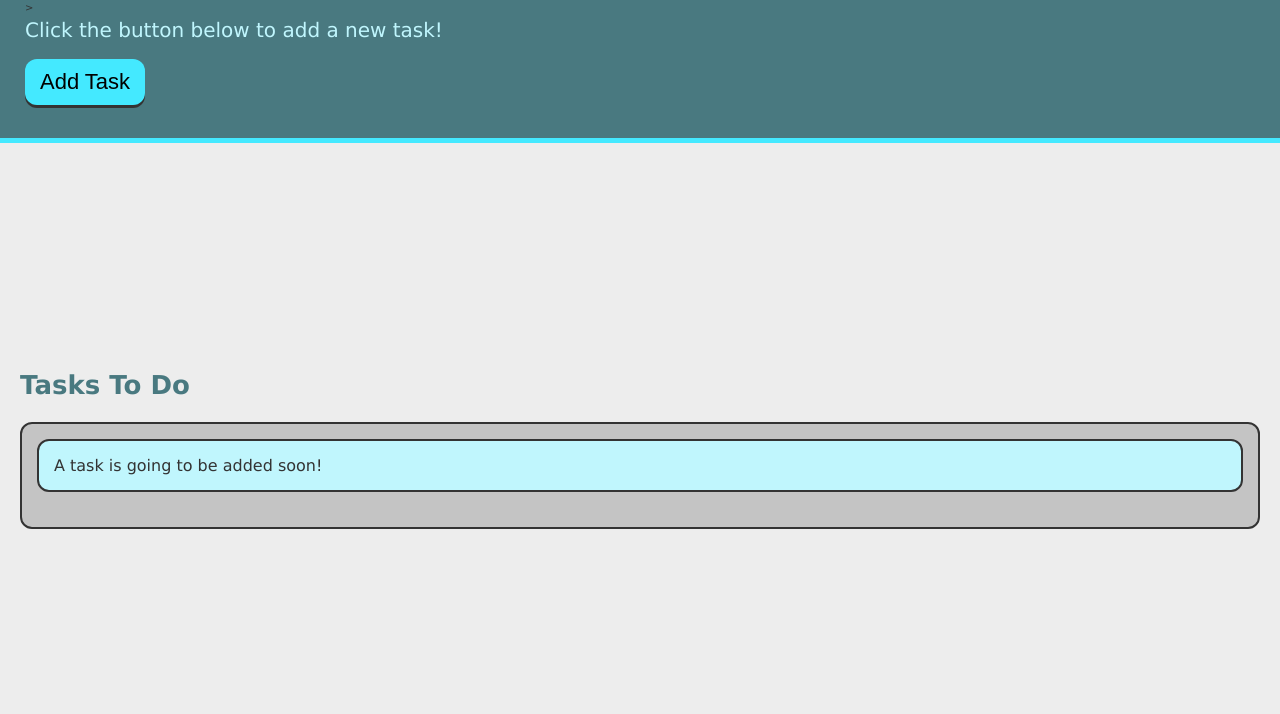
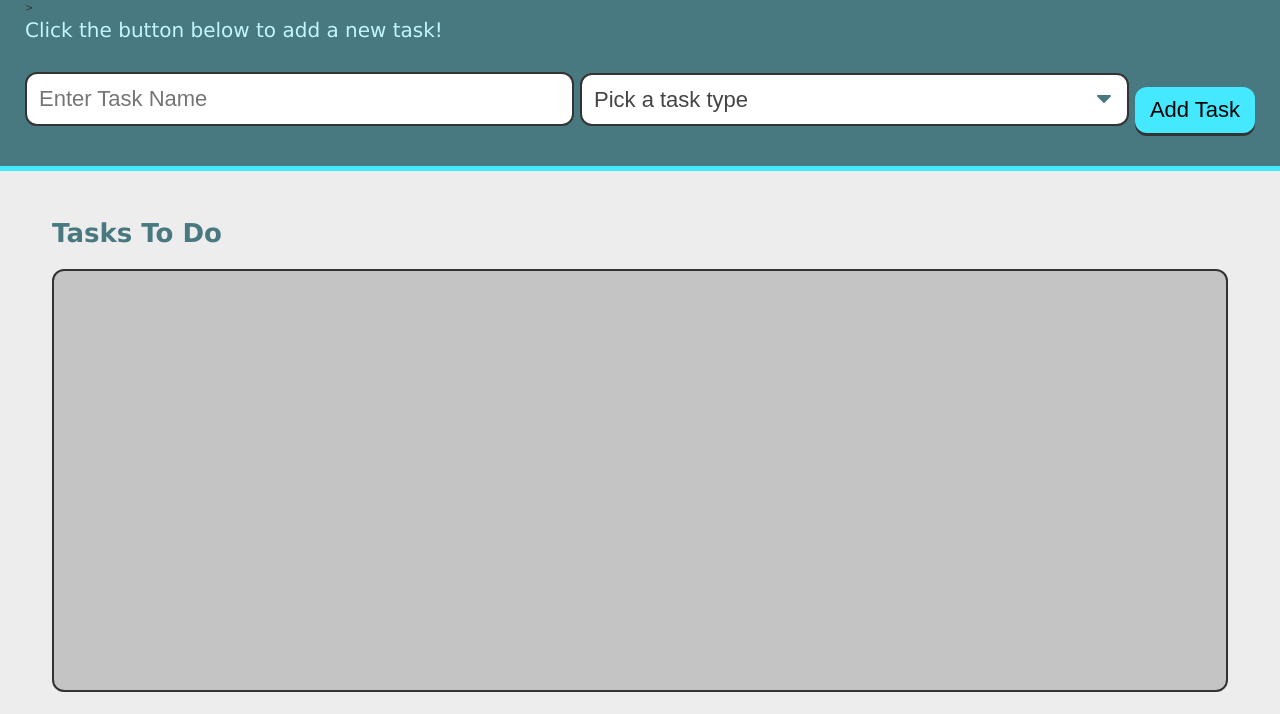
Before and after one commit to Hone12345678/taskinator, a plain HTML site: page index.html in a window 1280 px wide. Shown: the part 86-800 px from the top of the page. Drawn offline with Linux system fonts and the light colour scheme.

Commit message:
built out html basics of form

```diff
--- a/index.html
+++ b/index.html
@@ -8,23 +8,35 @@
     <link rel="stylesheet" href="./assets/css/style.css">
 </head>
 
+
 <body>
 
     <header>
         <h1 class="page-title">Taskinator</h1>>
         <p>Click the button below to add a new task!</p>
-        <button class="btn" id="save-task" >Add Task</button>
-
+        <form id="task-form">
+          <div class="form-group">
+            <input type="text" name="task-name" placeholder="Enter Task Name" />
+          </div>
+          <div class="form-group">
+              <select name="task-type" class="select-dropdown">
+                  <option value="" disabled selected>Pick a task type</option>
+                  <option value="Print">Print</option>
+                  <option value="Web">Web</option>
+                  <option value="Mobile">Mobile</option>
+              </select>
+          </div>
+            <button class="btn" id="save-task" type="submit">Add Task</button>
+          </div>
+        </form>
     </header>
 
-    <main class="page-content"></main>
+    <main class="page-content">
     <section class="task-list-wrapper">
         <h2 class="list-title"> Tasks To Do</h2>
-        <ul class="task-list" id="tasks-to-do">
-            <li class="task-item">A task is going to be added soon!</li>
-        </ul>
-
+        <ul class="task-list" id="tasks-to-do"></ul>
     </section>
+</main>
 
     <script src="./assets/js/script.js"></script>
 </body>
```
